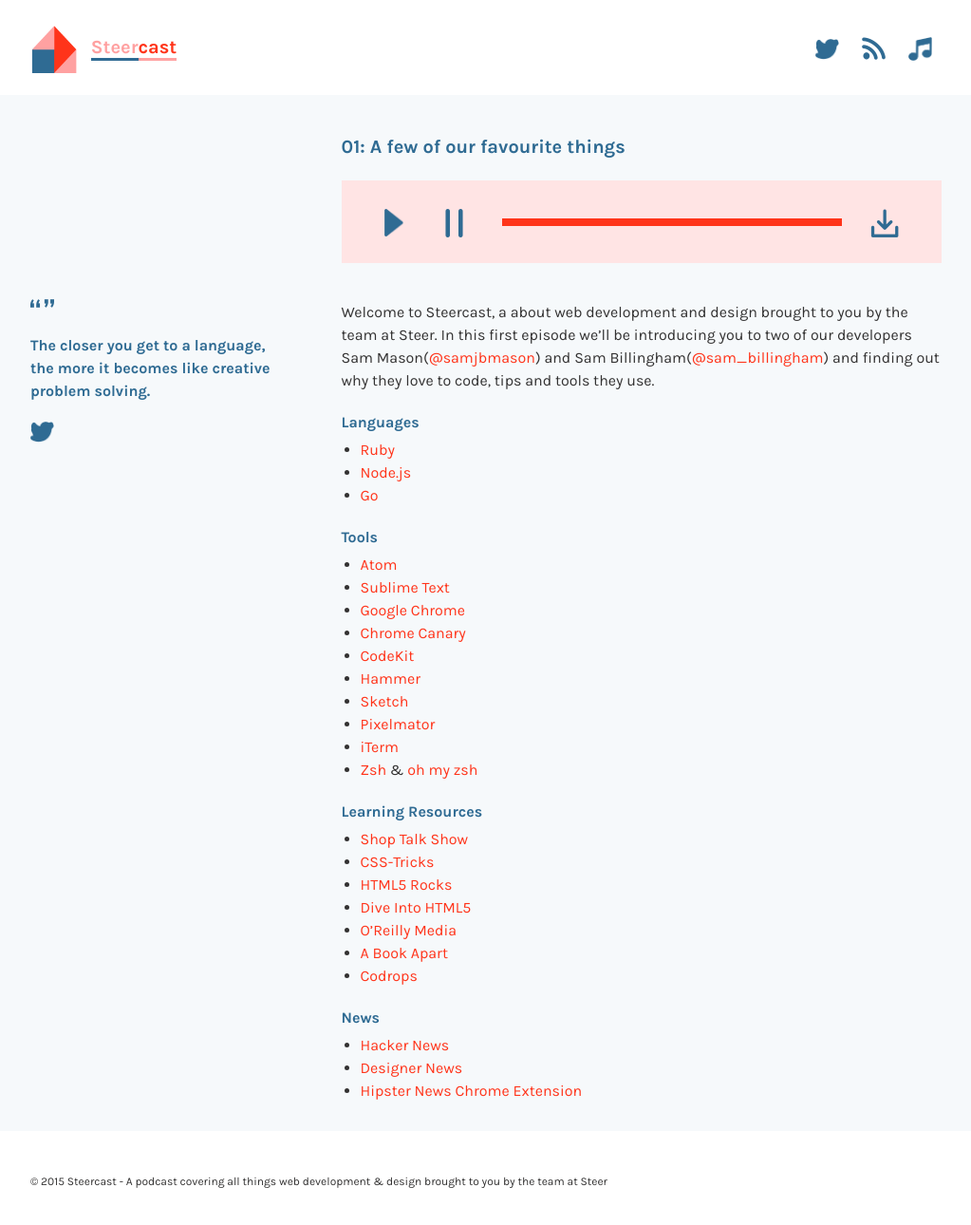
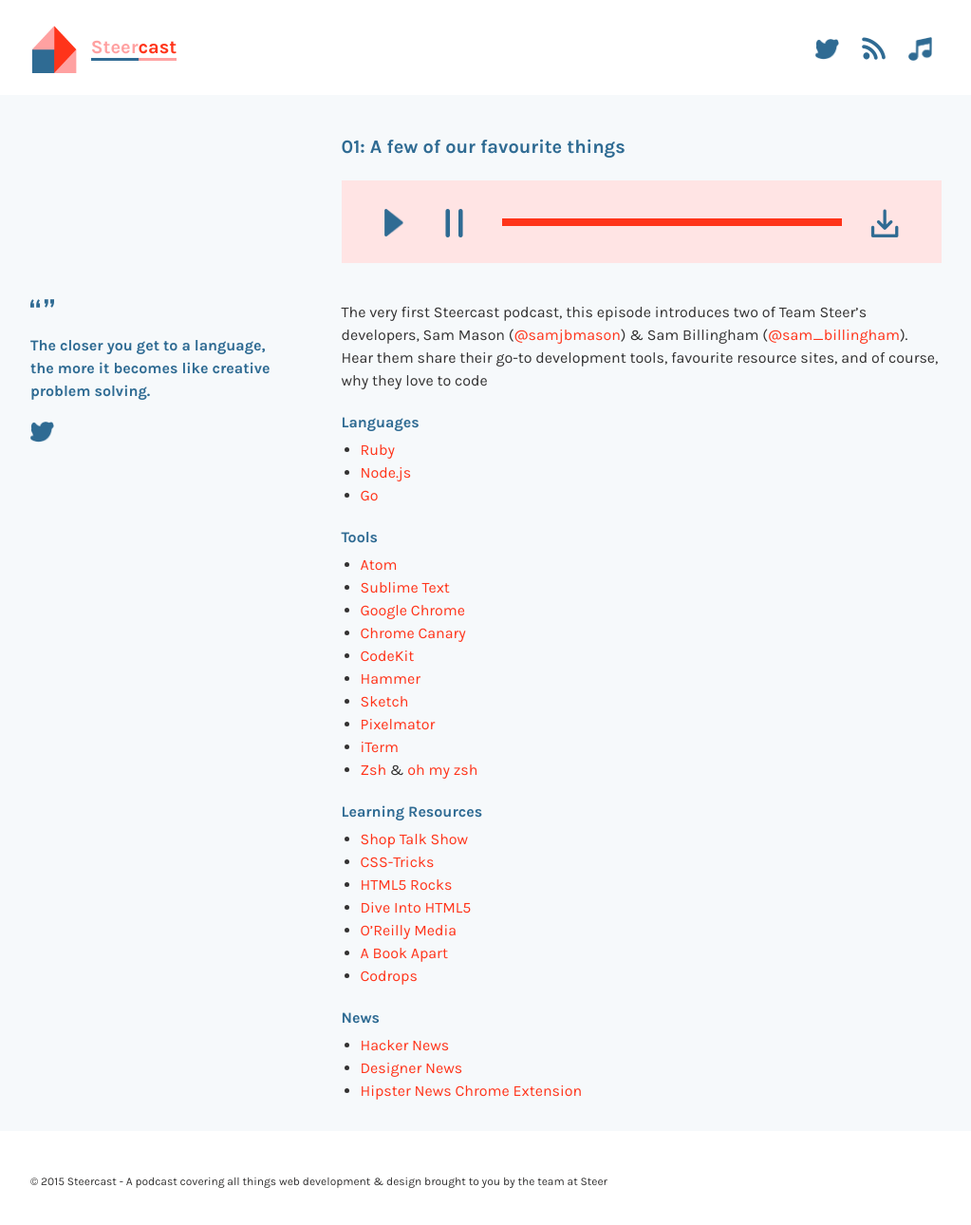
Before and after one commit to vivienney/podcast, a Jekyll site: the page built from _episodes/01.markdown, in a window 1280 px wide and 1295 px high. Shown: the top 1290 px of the window at 95% size, without its empty margins (128-1151 px from the left). Built offline with Jekyll 4.4.1, drawn with Linux system fonts in a browser that asks for light colours.

Commit message:
Update description of episode 1

```diff
--- a/_episodes/01.markdown
+++ b/_episodes/01.markdown
@@ -8,11 +8,11 @@
 # Details for RSS Feed
 duration: "60:36" # duration in minutes:seconds
 length: 58187778 # size in bytes
-summary: "The very first Steercast podcast, this episode is introducing Sam Mason & Sam Billingham and asking them questions all about the tools they use to the resource sites they check every day." # Shoprt description of the episode
+summary: "The very first Steercast podcast, this episode introduces Sam Mason & Sam Billingham as they share their go-to development tools, favourite resource sites, and of course, why they love to code." # Shoprt description of the episode
 
 # The main content cant be more than 4,000 characters
 ---
-Welcome to Steercast, a about web development and design brought to you by the team at Steer. In this first episode we'll be introducing you to two of our developers Sam Mason([@samjbmason](https://twitter.com/samjbmason)) and Sam Billingham([@sam_billingham](https://twitter.com/sam_billingham)) and finding out why they love to code, tips and tools they use.
+The very first Steercast podcast, this episode introduces two of Team Steer's developers, Sam Mason ([@samjbmason](https://twitter.com/samjbmason)) & Sam Billingham ([@sam_billingham](https://twitter.com/sam_billingham)). Hear them share their go-to development tools, favourite resource sites, and of course, why they love to code
 
 #### Languages
 - [Ruby](https://www.ruby-lang.org/en/)
```
